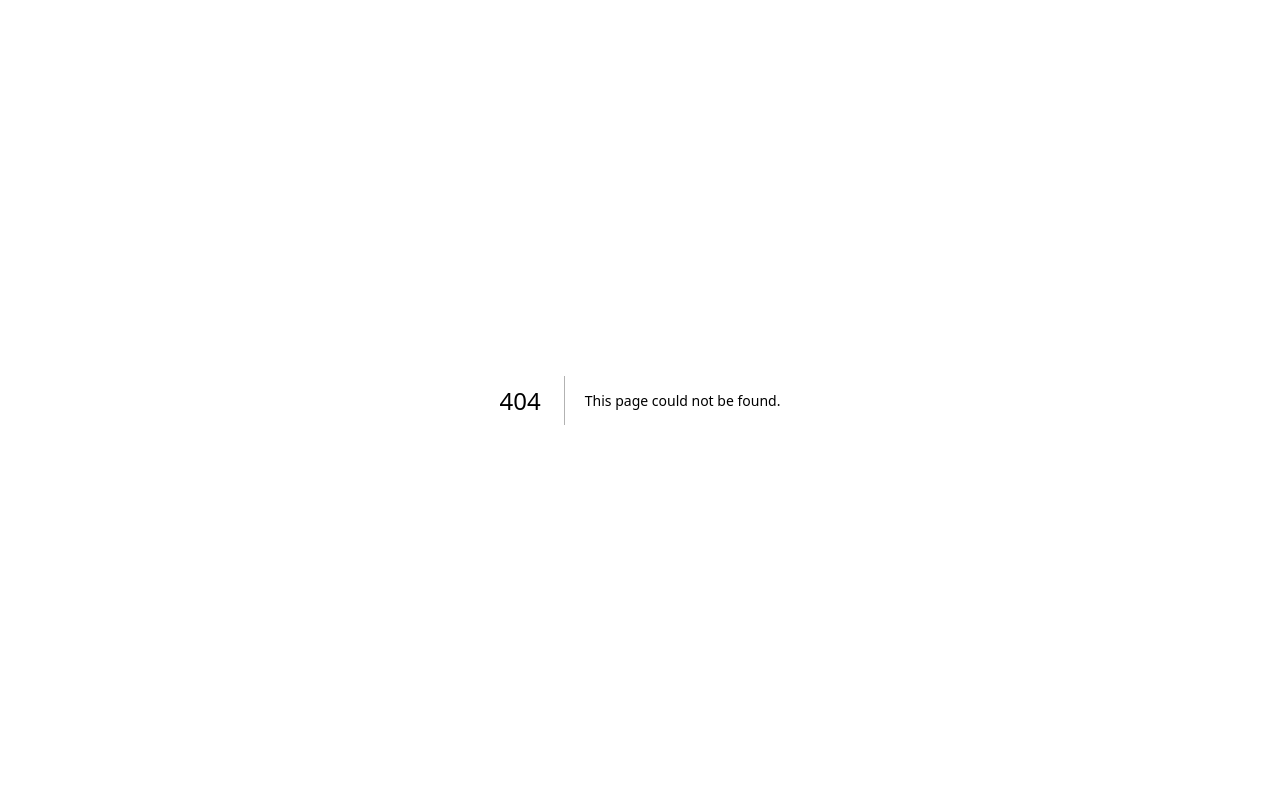
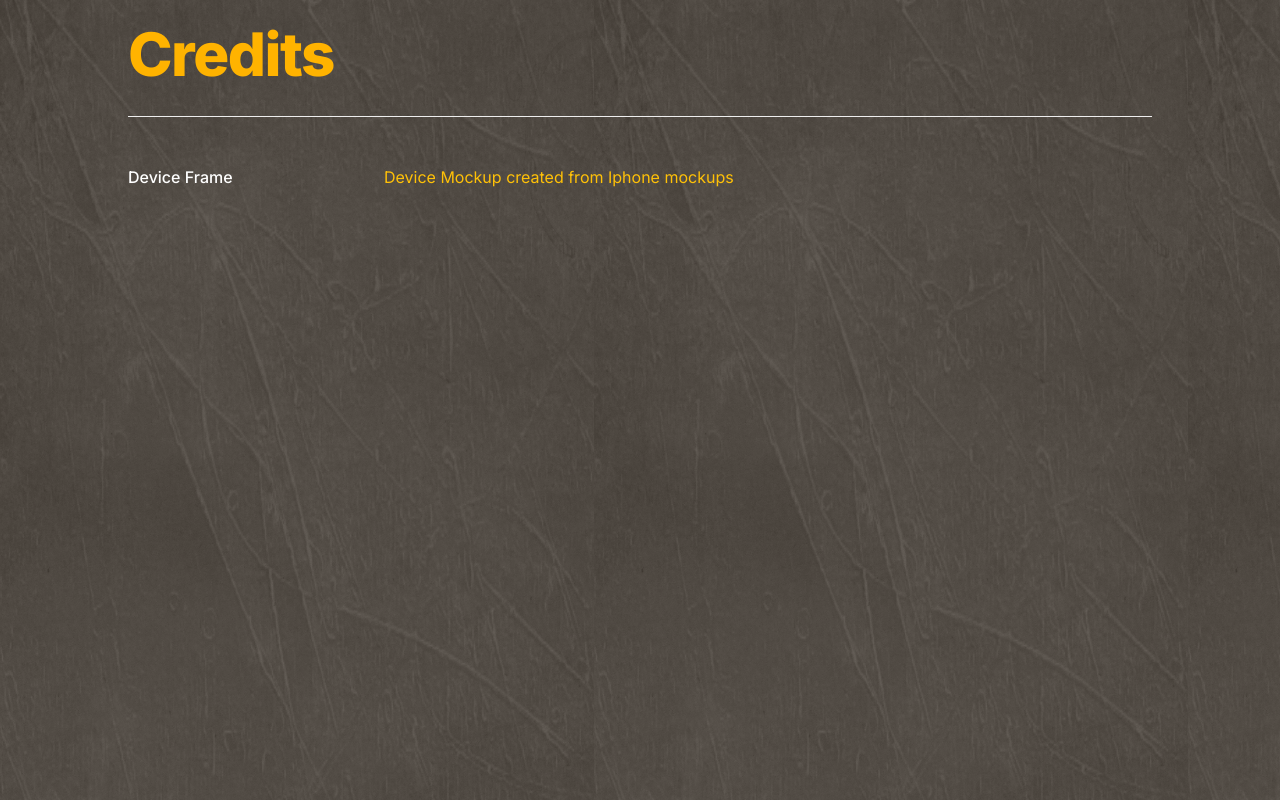
Before and after one commit to Design-and-Innovation-2023/WilliamsCollection, a Next.js app: page /WilliamsCollection/credits in a window 1280 px wide. Before the commit this address had no page. Built offline with nearby package versions, Linux system fonts and the light colour scheme.

Commit message:
Added credits page

```diff
--- a/src/app/component/footer.tsx
+++ b/src/app/component/footer.tsx
@@ -1,5 +1,5 @@
 import { Typography } from "@material-tailwind/react";
-
+import Link from "next/link";
 export function SimpleFooter() {
   return (
     <footer className="flex w-screen flex-row flex-wrap mx-auto px-10 items-center justify-center gap-y-6 gap-x-12 border-t border-blue-gray-50 py-6 text-center md:justify-between">
@@ -8,14 +8,15 @@ export function SimpleFooter() {
       </Typography>
       <ul className="flex flex-wrap items-center gap-y-2 gap-x-8">
         <li>
+          <Link href="/credits">
             <Typography
               as="a"
-            href="#"
               color="amber"
               className="font-normal transition-colors amber-500"
             >
               Credits
             </Typography>
+          </Link>
         </li>
       </ul>
     </footer>
--- /dev/null
+++ b/src/app/credits/page.tsx
@@ -0,0 +1,53 @@
+import React from "react";
+import Image from "next/image";
+import Link from "next/link";
+export default function CreditsPage() {
+  return (
+    <div className="mx-auto max-w-3xl px-4 sm:px-6 xl:max-w-5xl xl:px-0">
+      <div className="flex h-screen flex-col justify-between">
+        <main className="mb-auto">
+          <div className="divide-y divide-gray-200 dark:divide-gray-700">
+            <div className="space-y-2 pt-6 pb-8 md:space-y-5">
+              <h1 className="text-3xl font-extrabold leading-9 tracking-tight text-amber-600 dark:text-gray-100 sm:text-4xl sm:leading-10 md:text-6xl md:leading-14">
+                Credits
+              </h1>
+            </div>
+            <ul className="divide-y divide-gray-200 dark:divide-gray-700">
+              <li className="py-12">
+                <article>
+                  <div className="space-y-2 xl:grid xl:grid-cols-4 xl:items-baseline xl:space-y-0">
+                    <dl>
+                      <dt className="sr-only">Published on</dt>
+                      <dd className="text-base font-medium leading-6 text-white">
+                        <p>Device Frame</p>
+                      </dd>
+                    </dl>
+                    <div className="space-y-5 xl:col-span-3">
+                      <div className="space-y-6">
+                        <div className="prose max-w-none text-white text-justify dark:text-white">
+                          <div className="flex">
+                            <div
+                              className="team-list text-amber-500"
+                              style={{ marginRight: "50px" }}
+                            >
+                              <p>
+                                Device Mockup created from{" "}
+                                <Link href="https://deviceframes.com/templates/iphone-14">
+                                  Iphone mockups
+                                </Link>
+                              </p>
+                            </div>
+                          </div>
+                        </div>
+                      </div>
+                    </div>
+                  </div>
+                </article>
+              </li>
+            </ul>
+          </div>
+        </main>
+      </div>
+    </div>
+  );
+}
```
Lines whose indentation alone changed are shown as unchanged.
